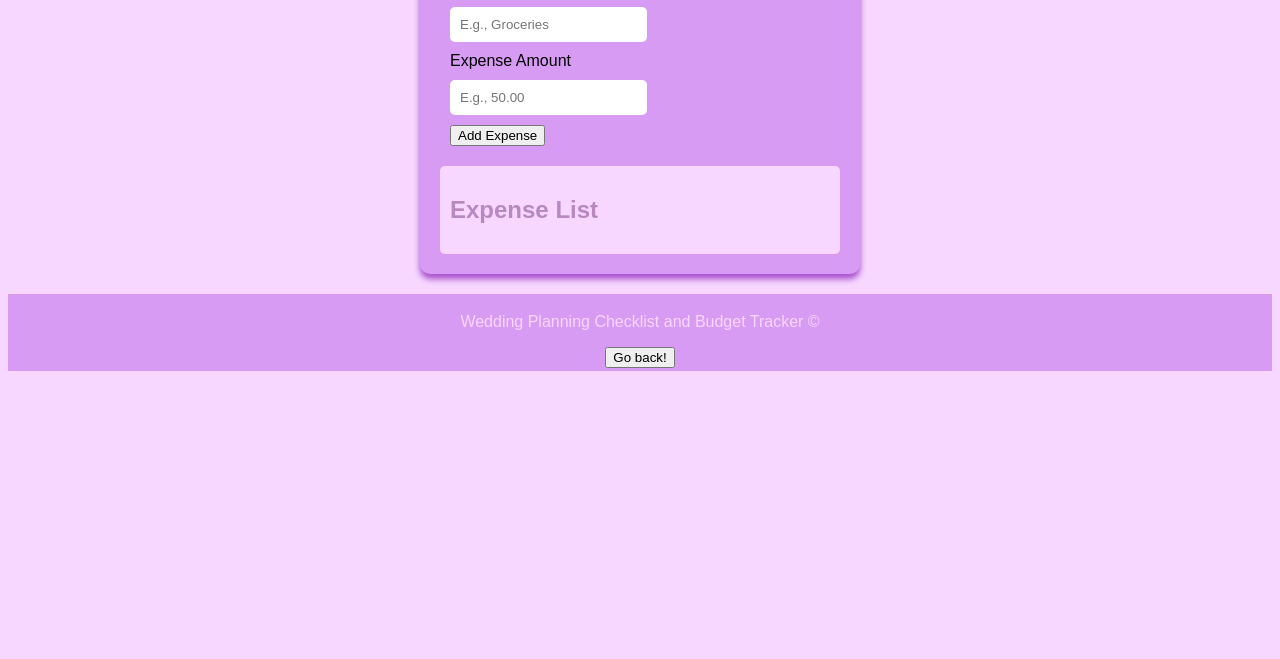
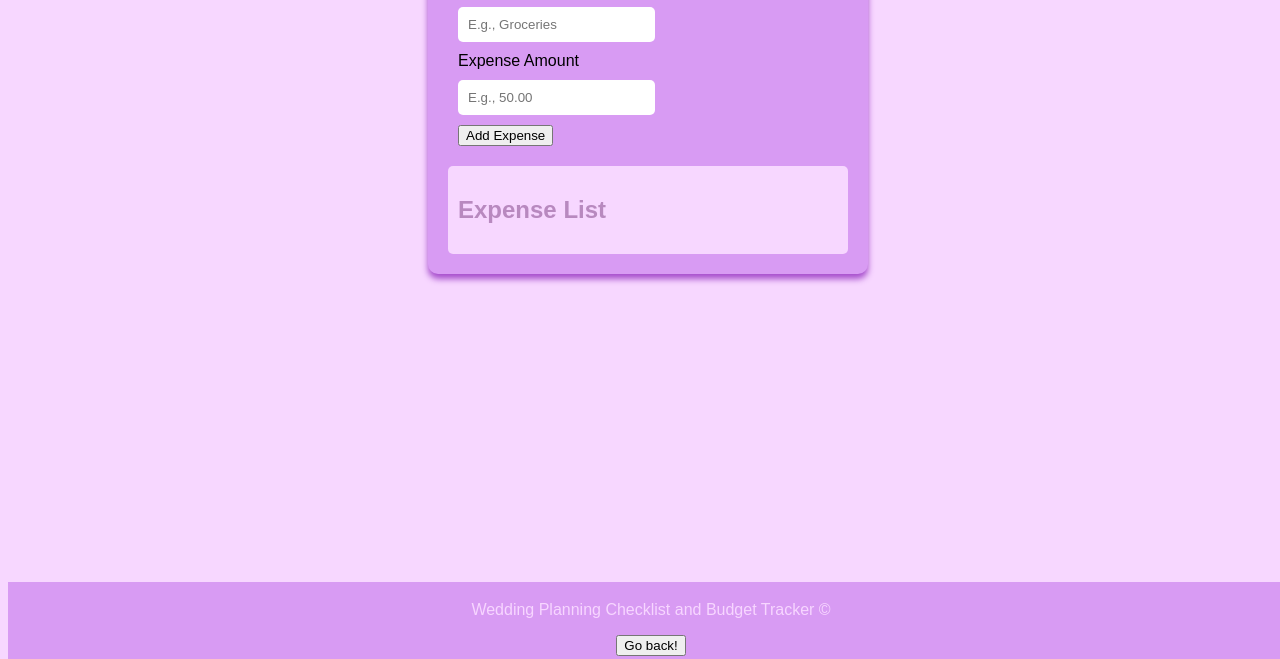
Before and after one commit to N7nandana/budget-tracker, a plain HTML site: page pro2.html in a window 1280 px wide. Shown: the part 141-800 px from the top of the page. Drawn offline with Linux system fonts and the light colour scheme.

Commit message:
Add files via upload

```diff
--- a/pro2.html
+++ b/pro2.html
@@ -7,7 +7,8 @@
     <style>
         body {
             font-family: Arial, sans-serif;
-            background-color:rgb(247, 215, 255);;
+            background-color:rgb(247, 215, 255);
+            width: 100vw;
         }
 
         #budget-container {
@@ -93,6 +94,9 @@
              padding: 3px;
              background-color:  rgb(216, 155, 243);
              color: rgb(247, 214, 255);
+             position: absolute;
+             bottom: 0px;
+             width: 100vw;
             }
     </style>
 </head>
```
Also changed, not shown: index.html (+1 -1 lines).
